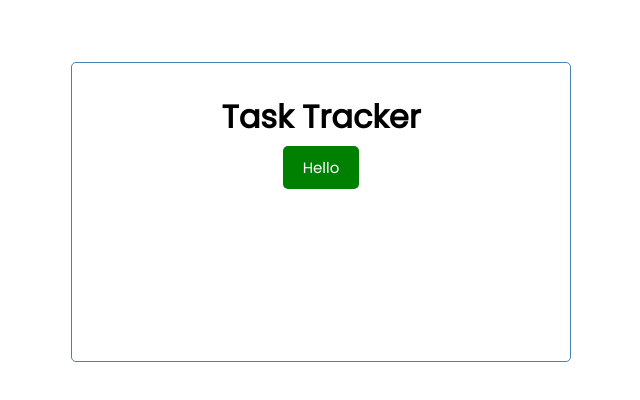
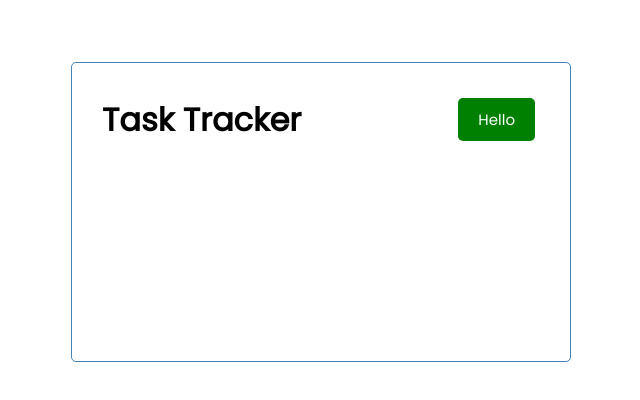
Before and after one commit to zeprof/react-tasktracker-vite, a React (Vite) app: page / in a window 1280 px wide. Shown: the top 400 px of the page, without its empty margins (319-959 px from the left). Built offline with nearby package versions, Linux system fonts and the light colour scheme.

Commit message:
Passe function du parent a composant Button

```diff
--- a/src/components/Button.jsx
+++ b/src/components/Button.jsx
@@ -1,9 +1,5 @@
 
-const Button = ({color, text}) => {
-    const onClick = () => {
-        console.log('button pressed')
-    }
-
+const Button = ({color, text, onClick}) => {
     return (
         <button
             onClick={onClick}
--- a/src/components/Header.jsx
+++ b/src/components/Header.jsx
@@ -1,12 +1,14 @@
 import Button from "./Button.jsx";
 
 const Header = ({title}) => {
+    const onClick = () => {
+        console.log('Click')
+    }
     return (
-        <header>
+        <header className='header'>
             <h1>{title}</h1>
-            <Button color='green' text='Hello'/>
+            <Button color='green' text='Hello' onClick={onClick}/>
         </header>
     )
 }
-
 export default Header
```
